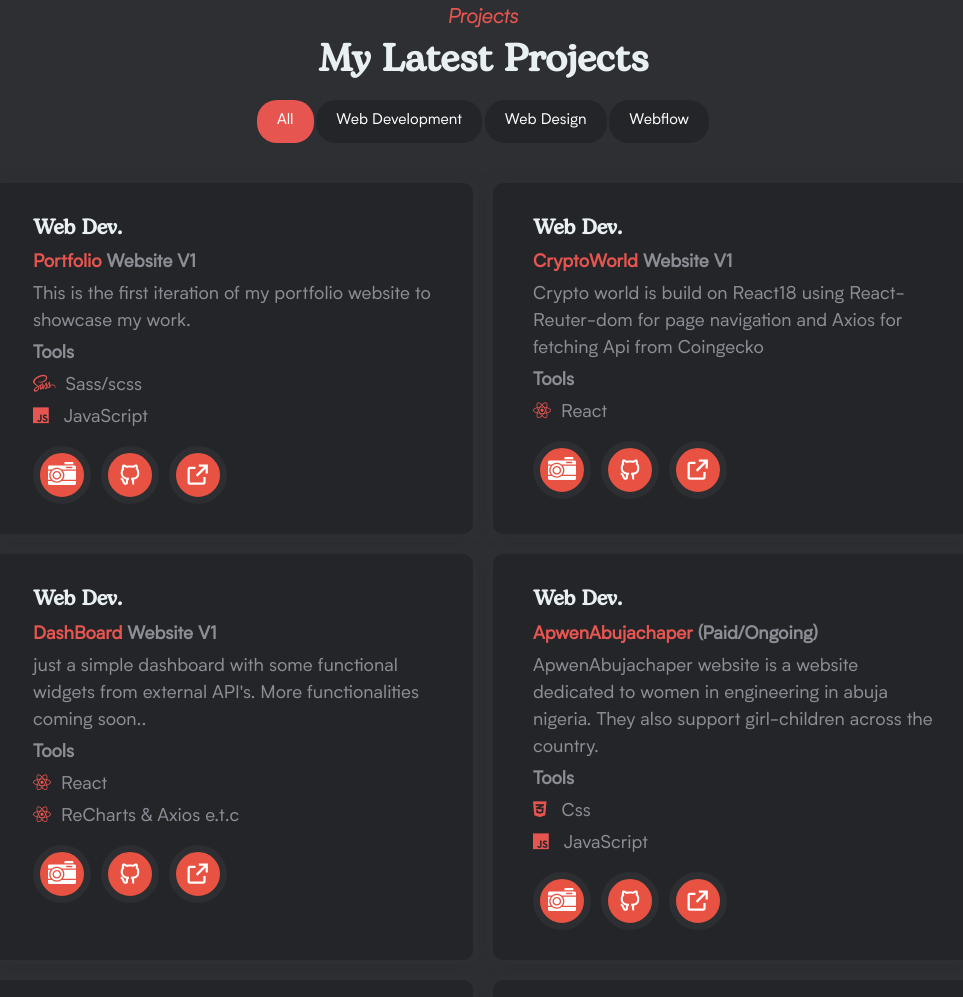
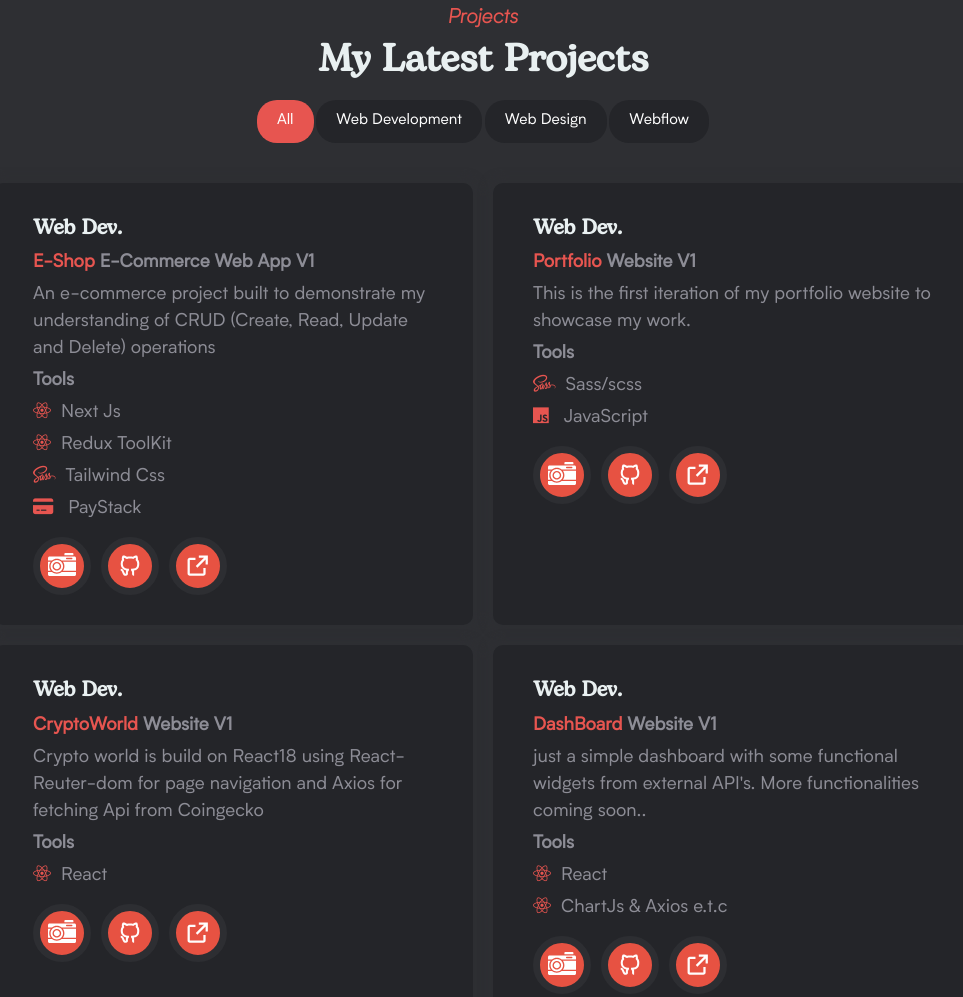
Before and after one commit to Jerrydev01/portfolio, a website: page public/index.html in a window 1280 px wide. Shown: the part 1553-2550 px from the top of the page, without its empty margins (157-1120 px from the left). Drawn offline with nearby package versions, Linux system fonts and the light colour scheme.

Commit message:
add E-shop

```diff
--- a/public/index.html
+++ b/public/index.html
@@ -198,16 +198,23 @@
         <!-- portfilio image modal ========= -->
         <div class="modal portfolio-modal">
             <div class="modal-content portfolio-modal-content"><span class="btn-close">&times;</span>
-                <!-- portfolio -->
-                <img src="./img/imgdev1.png" alt="">
+                <!-- E-shop -->
+                <img src="./img/img10.png" alt="E-shop ">
 
 
             </div>
         </div>
         <div class="modal portfolio-modal">
             <div class="modal-content portfolio-modal-content"><span class="btn-close">&times;</span>
+                <!-- portfolio -->
+                <img src="./img/imgdev1.png" alt="portfolio ">
+
+            </div>
+        </div>
+        <div class="modal portfolio-modal">
+            <div class="modal-content portfolio-modal-content"><span class="btn-close">&times;</span>
                 <!-- crypto world -->
-                <img src="./img/cryptoimg.png" alt="">
+                <img src="./img/cryptoimg.png" alt="crypto world">
 
 
             </div>
@@ -215,7 +222,7 @@
         <div class="modal portfolio-modal">
             <div class="modal-content portfolio-modal-content"><span class="btn-close">&times;</span>
                 <!-- dashboard -->
-                <img src="./img/dashboard.png" alt="">
+                <img src="./img/dashboard.png" alt="dashboard">
 
 
             </div>
@@ -223,7 +230,7 @@
         <div class="modal portfolio-modal">
             <div class="modal-content portfolio-modal-content"><span class="btn-close">&times;</span>
                 <!-- apwen Abuja chapter -->
-                <img src="./img/imgdev2.png" alt="">
+                <img src="./img/imgdev2.png" alt="apwen Abuja chapter">
 
             </div>
         </div>
@@ -322,6 +329,37 @@
                                     <h3>
                                         Web Dev.
                                     </h3>
+                                    <p><strong><span>E-Shop</span> E-Commerce Web App V1</strong></p>
+                                    <p>An e-commerce project built to demonstrate my understanding of CRUD (Create,
+                                        Read, Update and Delete) operations </p>
+                                    <p><strong>Tools</strong></p>
+                                    <p><i class="fa-brands fa-react"></i>Next Js</p>
+                                    <p><i class="fa-brands fa-react"></i>Redux ToolKit</p>
+                                    <p><i class="fa-brands fa-sass"> </i>Tailwind Css</p>
+                                    <p><i class="fa-solid fa-credit-card"></i> PayStack</p>
+
+                                    <p class="flex-space">
+                                        <a class="trigger" href="#project-pics"><img src="./img/p-camera.svg"
+                                                alt="see code"></a>
+
+                                        <a href="https://github.com/Jerrydev01/productpageNext" target="_blank"><img
+                                                src="./img/p-github.svg" alt="see code"></a>
+
+                                        <a href="https://e-shop-next.vercel.app/" target="_blank"><img
+                                                src="./img/p-live.svg" alt="see live project"></a>
+                                        <a href=""></a>
+                                    </p>
+                                </div>
+
+                            </div>
+                        </div>
+                        <div class="project-item WebDevelopment">
+                            <div class="project-item-inner">
+
+                                <div class="project-h3">
+                                    <h3>
+                                        Web Dev.
+                                    </h3>
                                     <p><strong><span>Portfolio</span> Website V1</strong></p>
                                     <p>This is the first iteration of my portfolio website to showcase my work.</p>
                                     <p><strong>Tools</strong></p>
@@ -383,7 +421,7 @@
                                         functionalities coming soon..</p>
                                     <p><strong>Tools</strong></p>
                                     <p><i class="fa-brands fa-react"></i>React</p>
-                                    <p><i class="fa-brands fa-react"></i>ReCharts & Axios e.t.c</p>
+                                    <p><i class="fa-brands fa-react"></i>ChartJs & Axios e.t.c</p>
 
                                     <p class="flex-space">
                                         <a class="trigger" href="#project-pics"><img src="./img/p-camera.svg"
```
Also changed, not shown: src/index.html (+45 -7 lines), public/img/img10.png (added), src/img/img10.png (added).
